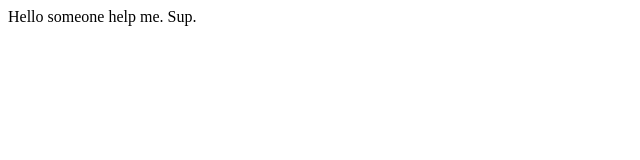
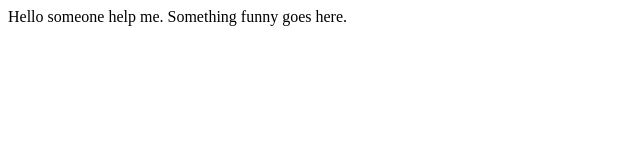
Before and after one commit to CodeTheMuffin/CodeTheMuffin.github.io, a plain HTML site: page index.html in a window 1280 px wide. Shown: the whole page, without its empty margins (0-640 px from the left). Drawn offline with Linux system fonts and the light colour scheme.

Commit message:
Update index.html

```diff
--- a/index.html
+++ b/index.html
@@ -3,7 +3,7 @@
 Hello someone help me.
   <applet code="TestApp.class" >
     </applet>
-  Sup.
+  Something funny goes here.
 
 </body>
 
```
